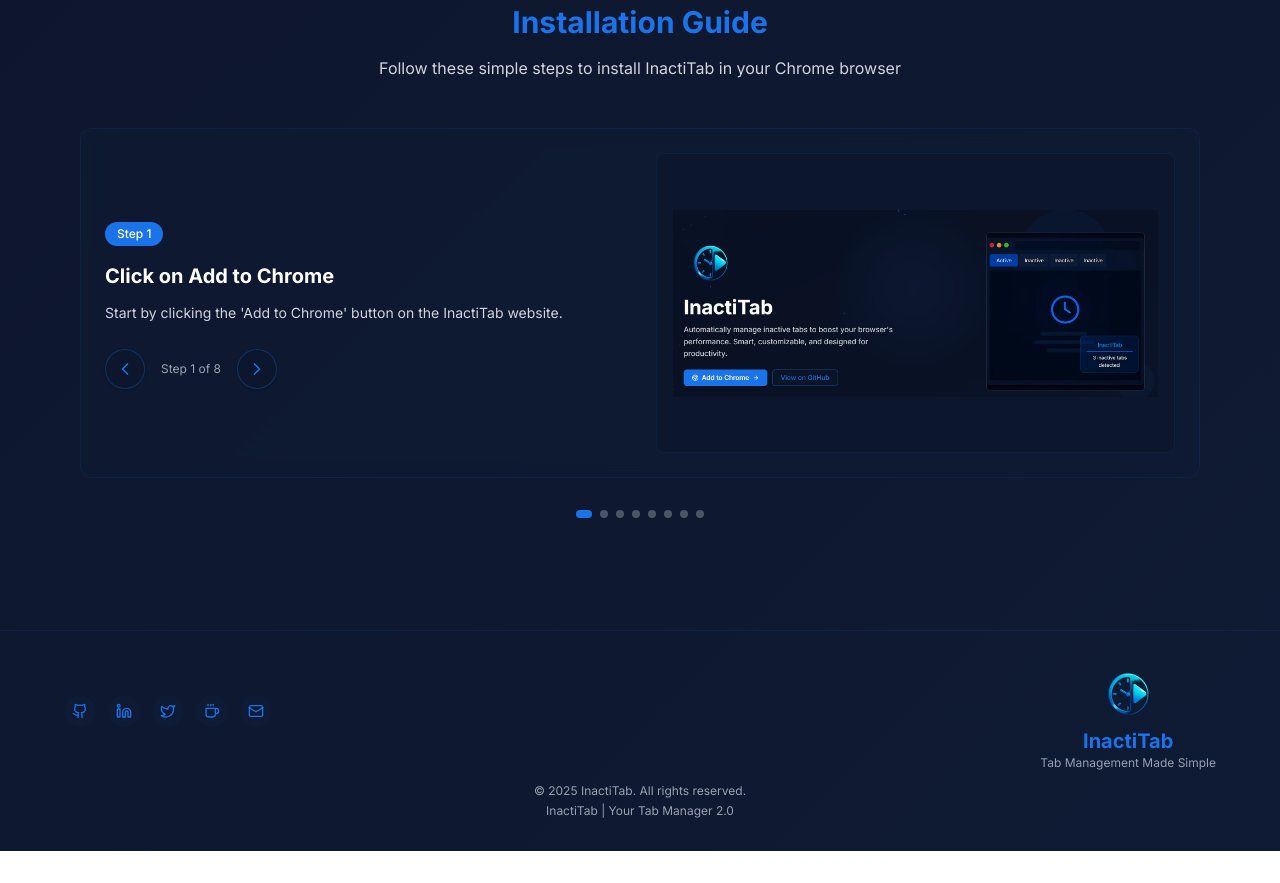
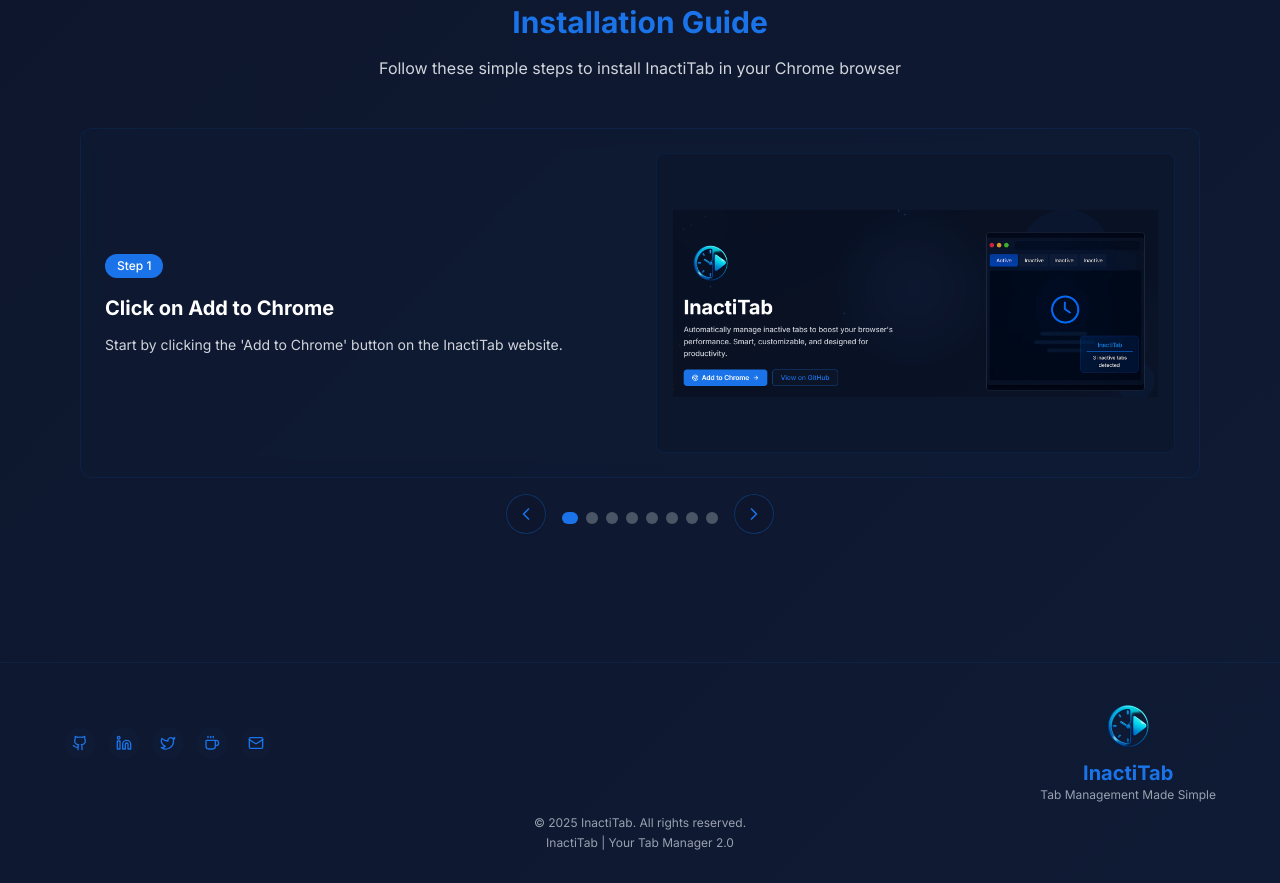
Before and after one commit to SnehaSharma245/InactiTab-landing-page, a Next.js app: page / in a window 1280 px wide. Shown: the part 1580-2463 px from the top of the page. Before the commit the page ends 2431 px from the top, so only its background shows below. Built offline with nearby package versions, Linux system fonts and the light colour scheme.

Commit message:
enhance step navigation with animation and improve layout

```diff
--- a/src/components/landing-page/Installation.jsx
+++ b/src/components/landing-page/Installation.jsx
@@ -72,19 +72,27 @@
 
 function Installation() {
   const [currentStep, setCurrentStep] = useState(0);
+  const [direction, setDirection] = useState("right"); // Track animation direction
   const [imageModalOpen, setImageModalOpen] = useState(false);
   const [selectedImage, setSelectedImage] = useState("");
 
   const nextStep = () => {
+    setDirection("right");
     setCurrentStep((prev) =>
       prev === installationSteps.length - 1 ? 0 : prev + 1
     );
   };
 
   const prevStep = () => {
+    setDirection("left");
     setCurrentStep((prev) =>
       prev === 0 ? installationSteps.length - 1 : prev - 1
     );
+  };
+
+  const goToStep = (stepIndex) => {
+    setDirection(stepIndex > currentStep ? "right" : "left");
+    setCurrentStep(stepIndex);
   };
 
   const openImageModal = (image) => {
@@ -105,22 +113,67 @@
           </p>
         </div>
 
-        {/* Desktop/Tablet View - Side-by-side carousel */}
-        <div className="hidden md:grid grid-cols-1 md:grid-cols-2 gap-8 items-center rounded-xl overflow-hidden bg-[#0f1a34]/50 backdrop-blur-sm p-6 mb-8 border border-[#1a73e8]/10">
+        {/* Desktop/Tablet View */}
+        <div className="hidden md:block">
+          {/* Main Carousel Container */}
+          <div className="rounded-xl overflow-hidden bg-[#0f1a34]/50 backdrop-blur-sm p-6 mb-4 border border-[#1a73e8]/10">
+            <div className="relative h-[300px]">
+              {" "}
+              {/* Fixed height container */}
+              {installationSteps.map((step, idx) => (
+                <div
+                  key={idx}
+                  className={`absolute top-0 left-0 w-full transition-all duration-500 ease-in-out ${
+                    idx === currentStep
+                      ? "opacity-100 transform translate-x-0"
+                      : idx < currentStep ||
+                        (currentStep === 0 &&
+                          idx === installationSteps.length - 1)
+                      ? `opacity-0 transform -translate-x-full ${
+                          direction === "right"
+                            ? "-translate-x-full"
+                            : "translate-x-full"
+                        }`
+                      : `opacity-0 transform translate-x-full ${
+                          direction === "right"
+                            ? "translate-x-full"
+                            : "-translate-x-full"
+                        }`
+                  }`}
+                >
+                  <div className="grid grid-cols-1 md:grid-cols-2 gap-8 items-center">
                     {/* Left side - Step information */}
                     <div className="text-left">
                       <div className="inline-block px-3 py-1 mb-4 rounded-full text-xs font-medium bg-[#1a73e8] text-white">
-              {installationSteps[currentStep].step}
+                        {step.step}
                       </div>
                       <h3 className="text-xl font-bold mb-3 text-white">
-              {installationSteps[currentStep].title}
+                        {step.title}
                       </h3>
-            <p className="text-gray-300 text-sm leading-relaxed mb-6">
-              {installationSteps[currentStep].description}
+                      <p className="text-gray-300 text-sm leading-relaxed">
+                        {step.description}
                       </p>
+                    </div>
 
-            {/* Navigation controls */}
-            <div className="flex items-center space-x-4">
+                    {/* Right side - Step image */}
+                    <div className="relative h-[300px] bg-[#0c1428]/50 rounded-lg overflow-hidden border border-[#1a73e8]/10">
+                      <Image
+                        src={step.image}
+                        alt={`Installation step ${idx + 1}`}
+                        fill
+                        className="object-contain p-4 select-none pointer-events-none"
+                        draggable="false"
+                        unselectable="on"
+                      />
+                    </div>
+                  </div>
+                </div>
+              ))}
+            </div>
+          </div>
+
+          {/* Navigation Controls - Moved below the content */}
+          <div className="flex items-center justify-center space-x-4 mb-4">
             <Button
               onClick={prevStep}
               variant="outline"
@@ -130,9 +183,21 @@
             >
               <ChevronLeft className="h-5 w-5" />
             </Button>
-              <div className="text-xs text-gray-400">
-                Step {currentStep + 1} of {installationSteps.length}
+
+            {/* Pagination dots */}
+            <div className="flex justify-center items-center space-x-2 mt-2">
+              {installationSteps.map((_, idx) => (
+                <button
+                  key={idx}
+                  className={`w-3 h-3 rounded-full transition-all ${
+                    currentStep === idx ? "bg-[#1a73e8] w-4" : "bg-gray-600"
+                  }`}
+                  onClick={() => goToStep(idx)}
+                  aria-label={`Go to step ${idx + 1}`}
+                />
+              ))}
             </div>
+
             <Button
               onClick={nextStep}
               variant="outline"
@@ -142,19 +207,6 @@
             >
               <ChevronRight className="h-5 w-5" />
             </Button>
-            </div>
-          </div>
-
-          {/* Right side - Step image */}
-          <div className="relative h-[300px] bg-[#0c1428]/50 rounded-lg overflow-hidden border border-[#1a73e8]/10">
-            <Image
-              src={installationSteps[currentStep].image}
-              alt={`Installation step ${currentStep + 1}`}
-              fill
-              className="object-contain p-4 select-none pointer-events-none"
-              draggable="false"
-              unselectable="on"
-            />
           </div>
         </div>
 
@@ -216,20 +268,6 @@
             </div>
           ))}
         </div>
-
-        {/* Pagination dots for desktop */}
-        <div className="hidden md:flex justify-center items-center space-x-2 mt-6">
-          {installationSteps.map((_, idx) => (
-            <button
-              key={idx}
-              className={`w-2 h-2 rounded-full transition-all ${
-                currentStep === idx ? "bg-[#1a73e8] w-4" : "bg-gray-600"
-              }`}
-              onClick={() => setCurrentStep(idx)}
-              aria-label={`Go to step ${idx + 1}`}
-            />
-          ))}
-        </div>
       </div>
     </section>
   );
```
Lines whose indentation alone changed are shown as unchanged.
